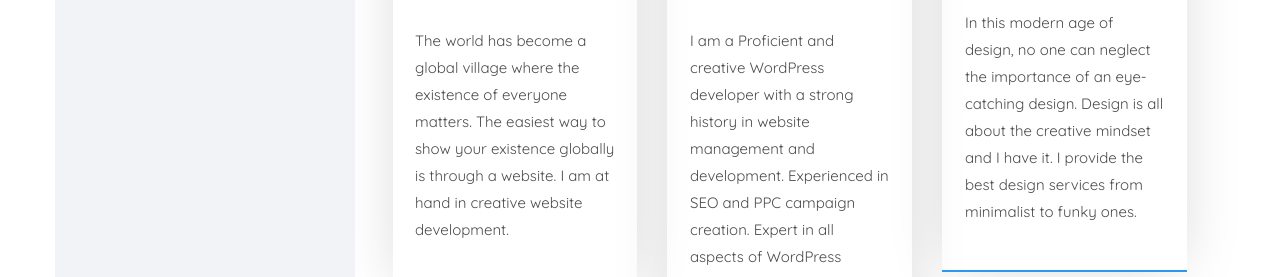
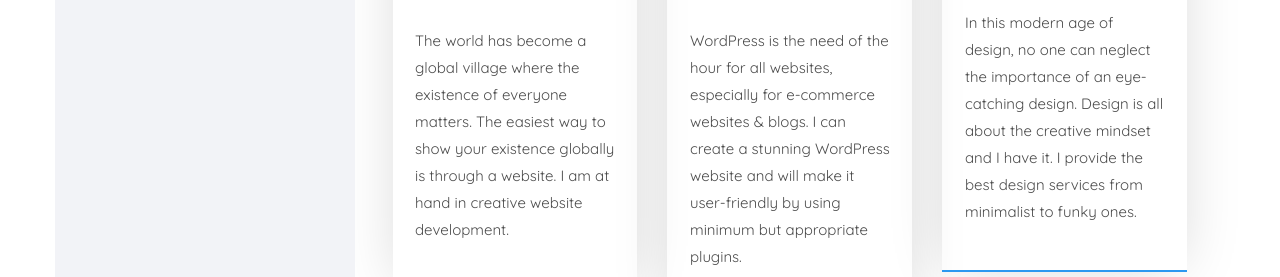
Before and after one commit to Malik-Saifullah/portfolio, a plain HTML site: page index.html in a window 1280 px wide. Shown: the part 523-800 px from the top of the page. Drawn offline with nearby package versions, Linux system fonts and the light colour scheme; files whose address does not match are found by name; a web font is replaced by a local one.

Commit message:
skdjashdja

```diff
--- a/index.html
+++ b/index.html
@@ -129,11 +129,10 @@
 											</span>
 											<div class="desc">
 												<h3>WordPress Development</h3>
-												<p class="text-left">I am a Proficient and creative WordPress developer
-													with a strong history in website management and development.
-													Experienced in SEO and PPC campaign creation. Expert in all aspects
-													of WordPress website creation, including design, plug-ins, and
-													implementation.</p>
+												<p class="text-left">WordPress is the need of the hour for all websites,
+													especially for e-commerce websites & blogs. I can create a stunning
+													WordPress website and will make it user-friendly by using minimum
+													but appropriate plugins.</p>
 											</div>
 										</div>
 									</div>
```
